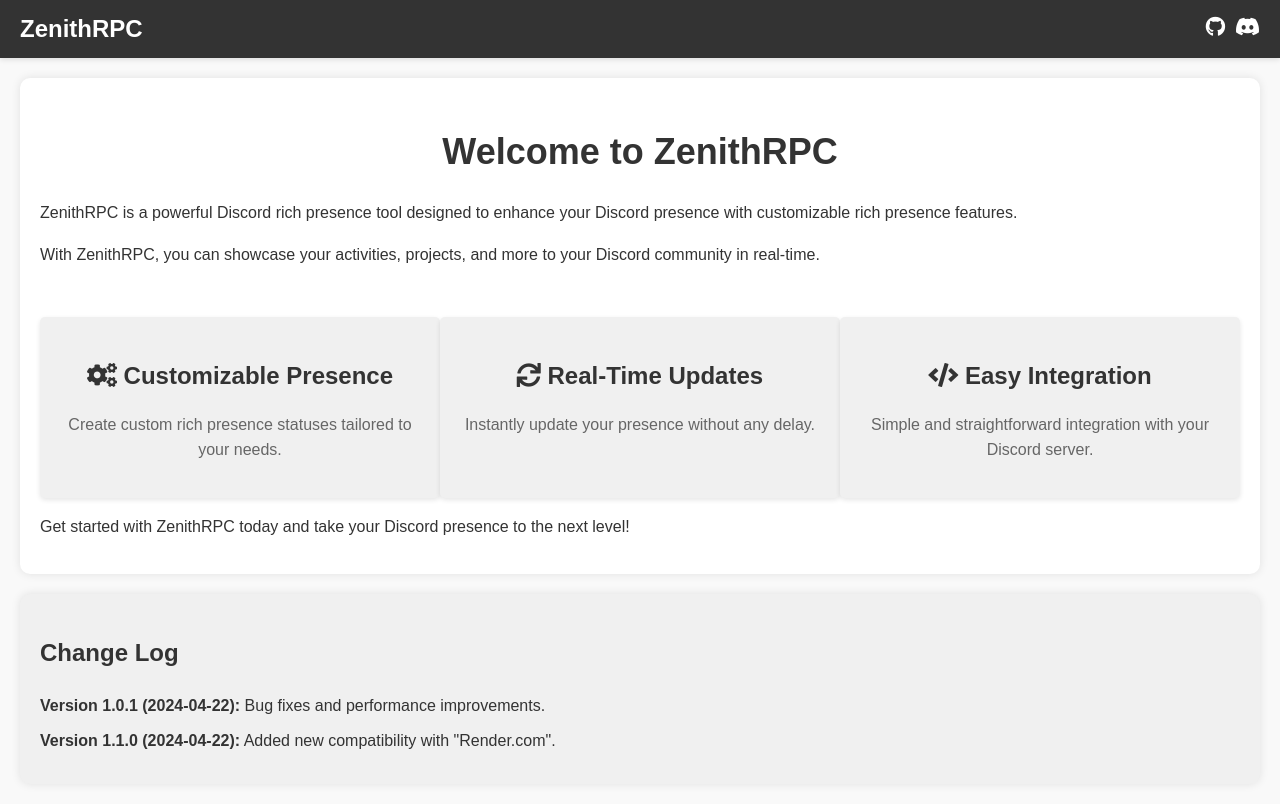
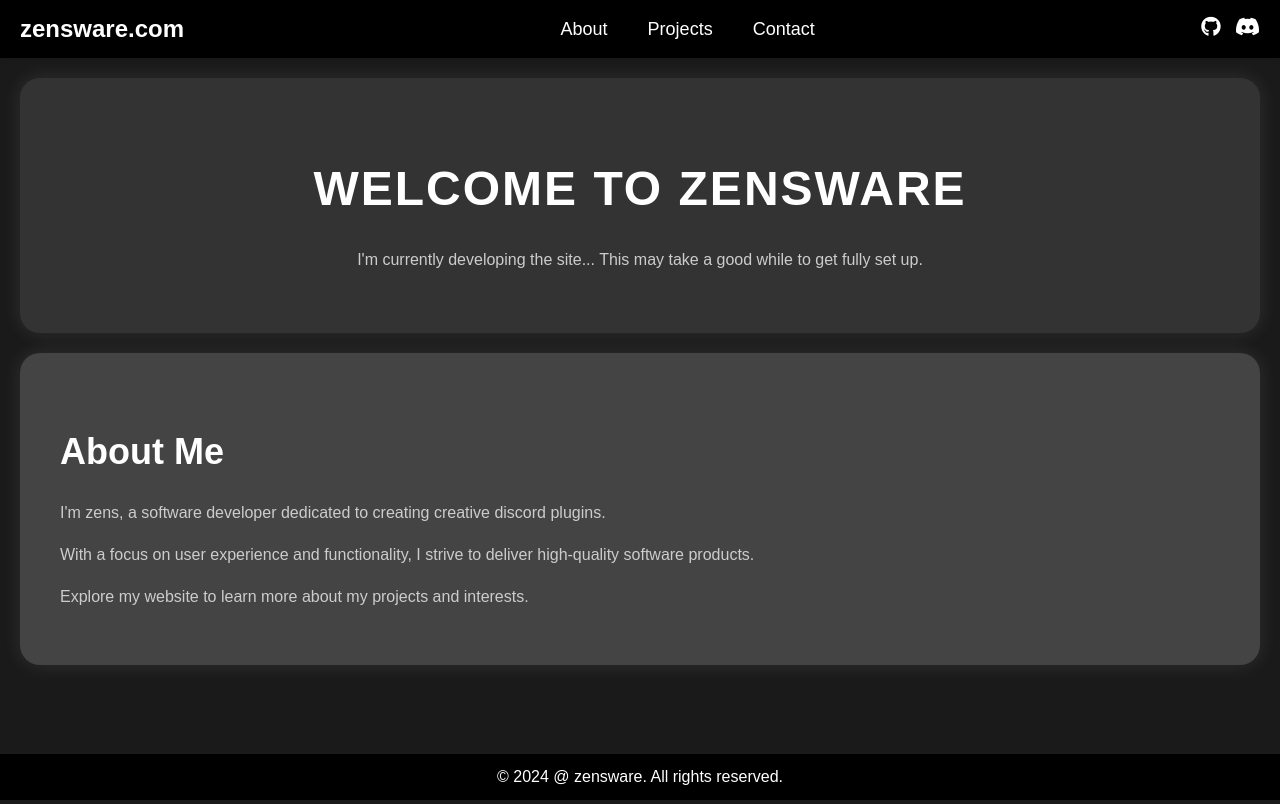
Before and after one commit to zensware/zensware.github.io, a plain HTML site: page index.html in a window 1280 px wide. Drawn offline with Linux system fonts and the light colour scheme.

Commit message:
Full redesign of the websites intent

```diff
--- a/index.html
+++ b/index.html
@@ -3,24 +3,22 @@
 <head>
     <meta charset="UTF-8">
     <meta name="viewport" content="width=device-width, initial-scale=1.0">
-    <meta name="description" content="Homepage for ZenithRPC">
-    <meta name="author" content="zensware">
-    <title>ZenithRPC - Homepage</title>
+    <title>Zensware</title>
     <link rel="stylesheet" href="https://cdnjs.cloudflare.com/ajax/libs/font-awesome/5.15.4/css/all.min.css">
     <style>
-        /* Global styles */
+        /* Global Styles */
         body {
             font-family: Arial, sans-serif;
             margin: 0;
             padding: 0;
-            background-color: #f9f9f9;
-            color: #333;
+            background-color: #1a1a1a;
+            color: #fff;
             line-height: 1.6;
         }
 
         /* Navigation bar styles */
         .navbar {
-            background-color: #333;
+            background-color: #000;
             padding: 10px 20px;
             box-shadow: 0px 2px 5px rgba(0, 0, 0, 0.1);
             display: flex;
@@ -39,9 +37,21 @@
             color: #ccc;
         }
 
-        .navbar-icons {
+        .navbar-menu {
             display: flex;
             align-items: center;
+        }
+
+        .navbar-menu a {
+            color: #fff;
+            text-decoration: none;
+            margin: 0 20px;
+            font-size: 18px;
+            transition: color 0.3s;
+        }
+
+        .navbar-menu a:hover {
+            color: #ccc;
         }
 
         .navbar-icons i {
@@ -55,22 +65,24 @@
             color: #ccc;
         }
 
-        /* Container styles */
+        /* Main container styles */
         .container {
-            padding: 20px;
-            background-color: #fff;
-            border-radius: 10px;
-            box-shadow: 0px 0px 10px rgba(0, 0, 0, 0.1);
+            padding: 40px;
+            background-color: #333;
+            border-radius: 20px;
+            box-shadow: 0px 0px 20px rgba(255, 255, 255, 0.1);
             margin: 20px;
+            text-align: center;
         }
 
         .container h1 {
             margin-bottom: 20px;
-            color: #333;
-            text-align: center;
+            color: #fff;
+            font-size: 48px;
+            text-transform: uppercase;
+            letter-spacing: 2px;
             position: relative;
             overflow: hidden;
-            font-size: 36px;
         }
 
         .container h1::after {
@@ -78,7 +90,7 @@
             position: absolute;
             right: 0;
             top: 0;
-            color: #007bff;
+            color: #00f;
             animation: typing 1s steps(20, end) infinite;
         }
 
@@ -89,74 +101,35 @@
         }
 
         .container p {
-            margin-bottom: 15px;
+            margin-bottom: 20px;
+            color: #ccc;
             line-height: 1.6;
         }
 
-        .container a {
-            color: #007bff;
-            text-decoration: none;
-            transition: color 0.3s;
+        /* About section styles */
+        .about {
+            padding: 40px;
+            background-color: #444;
+            border-radius: 20px;
+            box-shadow: 0px 0px 20px rgba(255, 255, 255, 0.1);
+            margin: 20px;
+            text-align: left;
         }
 
-        .container a:hover {
-            color: #0056b3;
-            text-decoration: underline;
-        }
-
-        /* Features section styles */
-        .features {
-            display: flex;
-            justify-content: space-around;
-            margin-top: 50px;
-        }
-
-        .feature {
-            text-align: center;
-            padding: 20px;
-            width: 30%;
-            background-color: #f0f0f0;
-            border-radius: 5px;
-            box-shadow: 0px 2px 5px rgba(0, 0, 0, 0.1);
-        }
-
-        .feature h2 {
-            color: #333;
-            margin-bottom: 10px;
-        }
-
-        .feature p {
-            color: #666;
-        }
-
-        /* Changelog section styles */
-        .changelog {
-            padding: 20px;
-            background-color: #f0f0f0;
-            border-radius: 10px;
-            box-shadow: 0px 0px 10px rgba(0, 0, 0, 0.1);
-            margin: 20px;
-        }
-
-        .changelog h2 {
-            color: #333;
+        .about h2 {
+            color: #fff;
+            font-size: 36px;
             margin-bottom: 20px;
         }
 
-        .changelog ul {
-            list-style: none;
-            padding: 0;
-            margin: 0;
-        }
-
-        .changelog li {
-            margin-bottom: 10px;
+        .about p {
+            color: #ccc;
             line-height: 1.6;
         }
 
         /* Footer styles */
         footer {
-            background-color: #333;
+            background-color: #000;
             color: #fff;
             padding: 10px 0;
             text-align: center;
@@ -169,47 +142,37 @@
 <body>
 
 <nav class="navbar">
-    <a href="#" class="navbar-brand">ZenithRPC</a>
+    <a href="#" class="navbar-brand">zensware.com</a>
+    <div class="navbar-menu">
+        <a href="./pages/information.html">About</a>
+        <a href="#projects">Projects</a>
+        <a href="#contact">Contact</a>
+    </div>
     <div class="navbar-icons">
-        <a href="https://github.com/ZensDK/ZenithRPC" target="_blank"><i class="fab fa-github"></i></a>
-        <a href="https://discord.com/stWgVnBgHq" target="_blank"><i class="fab fa-discord"></i></a>
+        <a href="https://github.com/zensware" target="_blank"><i class="fab fa-github"></i></a>
+        <a href="https://discord.gg/stWgVnBgHq" target="_blank"><i class="fab fa-discord"></i></a>
     </div>
 </nav>
 
 <div class="container">
     <h1>Welcome to <span id="typing"></span></h1>
-    <p>ZenithRPC is a powerful Discord rich presence tool designed to enhance your Discord presence with customizable rich presence features.</p>
-    <p>With ZenithRPC, you can showcase your activities, projects, and more to your Discord community in real-time.</p>
-    <div class="features">
-        <div class="feature">
-            <h2><i class="fas fa-cogs"></i> Customizable Presence</h2>
-            <p>Create custom rich presence statuses tailored to your needs.</p>
-        </div>
-        <div class="feature">
-            <h2><i class="fas fa-sync"></i> Real-Time Updates</h2>
-            <p>Instantly update your presence without any delay.</p>
-        </div>
-        <div class="feature">
-            <h2><i class="fas fa-code"></i> Easy Integration</h2>
-            <p>Simple and straightforward integration with your Discord server.</p>
-        </div>
-    </div>
-    <p>Get started with ZenithRPC today and take your Discord presence to the next level!</p>
+    <p>I'm currently developing the site... This may take a good while to get fully set up.</p>
 </div>
 
-<div class="changelog">
-    <h2>Change Log</h2>
-    <ul>
-        <li><strong>Version 1.0.1 (2024-04-22):</strong> Bug fixes and performance improvements.</li>
-        <li><strong>Version 1.1.0 (2024-04-22):</strong> Added new compatibility with "Render.com".</li>
-    </ul>
+<div class="about">
+    <h2>About Me</h2>
+    <p>I'm zens, a software developer dedicated to creating creative discord plugins.</p>
+    <p>With a focus on user experience and functionality, I strive to deliver high-quality software products.</p>
+    <p>Explore my website to learn more about my projects and interests.</p>
 </div>
 
+<footer>&copy; 2024 @ zensware. All rights reserved.</footer>
+
 <script>
-    // Typing animation for "ZenithRPC"
+    // Typing animation for "Zensware"
     const typingText = document.getElementById('typing');
     let textIndex = 0;
-    const text = "ZenithRPC";
+    const text = "zensware";
 
     function type() {
         if (textIndex < text.length) {
```
